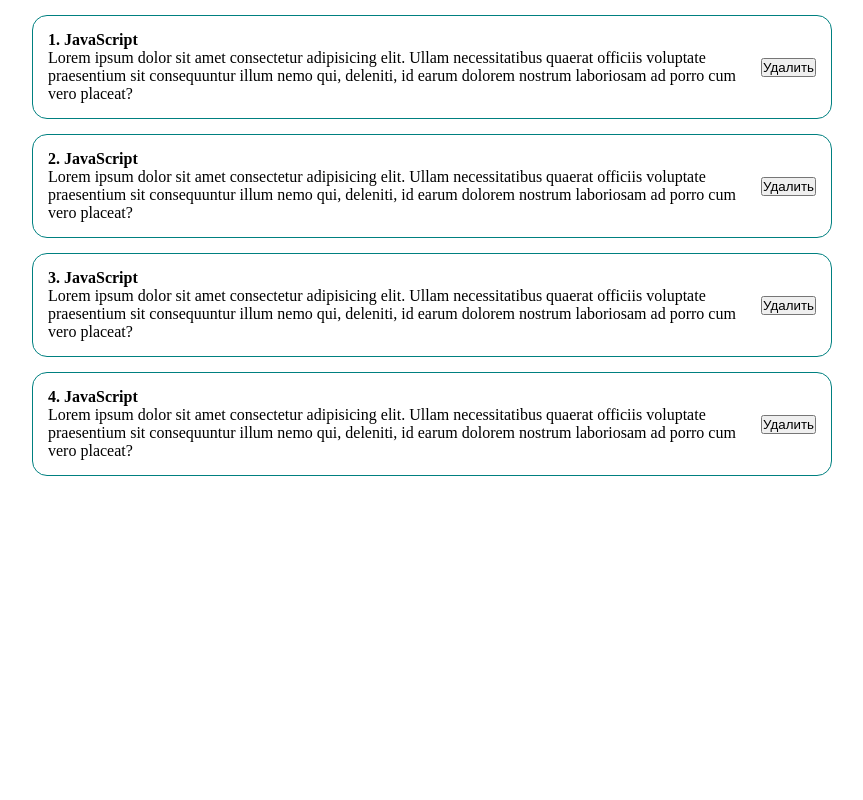
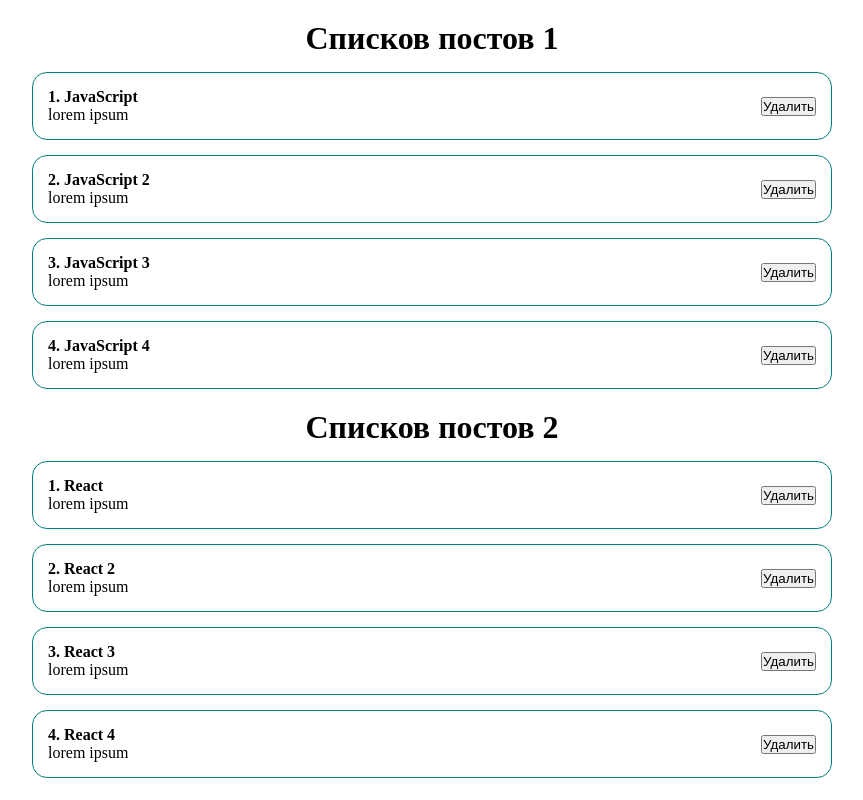
Before and after one commit to thesmol/react_ulbitv_course, a React (Vite) app: page / in a window 1280 px wide. Shown: the whole page, without its empty margins (208-1071 px from the left). Built offline with nearby package versions, Linux system fonts and the light colour scheme.

Commit message:
Add a component PostList, and move the Posts there

```diff
--- a/src/App.jsx
+++ b/src/App.jsx
@@ -1,38 +1,32 @@
 // import Button from '@mui/material/Button';
-import Post from "./components/Post";
+import { useState } from "react";
 import "./styles/App.css";
+import PostList from "./components/PostList";
 
 function App() {
+  const [posts, setPosts] = useState([
+    { id: 1, title: 'JavaScript', body: 'lorem ipsum' },
+    { id: 2, title: 'JavaScript 2', body: 'lorem ipsum' },
+    { id: 3, title: 'JavaScript 3', body: 'lorem ipsum' },
+    { id: 4, title: 'JavaScript 4', body: 'lorem ipsum' },
+  ]);
+
+  const [posts2, setPosts2] = useState([
+    { id: 1, title: 'React', body: 'lorem ipsum' },
+    { id: 2, title: 'React 2', body: 'lorem ipsum' },
+    { id: 3, title: 'React 3', body: 'lorem ipsum' },
+    { id: 4, title: 'React 4', body: 'lorem ipsum' },
+  ]);
 
   return (
     <div className='App'>
-      <Post
-        post = {{
-          id: 1,
-          title: "JavaScript",
-          body: "Lorem ipsum dolor sit amet consectetur adipisicing elit. Ullam necessitatibus quaerat officiis voluptate praesentium sit consequuntur illum nemo qui, deleniti, id earum dolorem nostrum laboriosam ad porro cum vero placeat?"
-        }}
+      <PostList
+        posts={posts}
+        title="Списков постов 1"
       />
-      <Post
-        post = {{
-          id: 2,
-          title: "JavaScript",
-          body: "Lorem ipsum dolor sit amet consectetur adipisicing elit. Ullam necessitatibus quaerat officiis voluptate praesentium sit consequuntur illum nemo qui, deleniti, id earum dolorem nostrum laboriosam ad porro cum vero placeat?"
-        }}
-      />
-      <Post
-        post = {{
-          id: 3,
-          title: "JavaScript",
-          body: "Lorem ipsum dolor sit amet consectetur adipisicing elit. Ullam necessitatibus quaerat officiis voluptate praesentium sit consequuntur illum nemo qui, deleniti, id earum dolorem nostrum laboriosam ad porro cum vero placeat?"
-        }}
-      />
-      <Post
-        post = {{
-          id: 4,
-          title: "JavaScript",
-          body: "Lorem ipsum dolor sit amet consectetur adipisicing elit. Ullam necessitatibus quaerat officiis voluptate praesentium sit consequuntur illum nemo qui, deleniti, id earum dolorem nostrum laboriosam ad porro cum vero placeat?"
-        }}
+      <PostList
+        posts={posts2}
+        title="Списков постов 2"
       />
     </div>
   )
--- /dev/null
+++ b/src/components/PostList.jsx
@@ -0,0 +1,33 @@
+import Post from "./Post";
+import PropTypes from 'prop-types';
+
+
+function PostList({ posts, title }) {
+    return (
+        <div>
+            <h1 style={{
+                textAlign: 'center',
+                marginTop: '20px'
+            }}>{title}</h1>
+            {posts.map(post =>
+                <Post
+                    key={post.id}
+                    post={post}
+                />
+            )}
+        </div>
+    )
+}
+
+PostList.propTypes = {
+    posts: PropTypes.arrayOf(
+        PropTypes.shape({
+            id: PropTypes.number,
+            title: PropTypes.string,
+            body: PropTypes.string
+        })
+    ).isRequired,
+    title: PropTypes.string
+};
+
+export default PostList
```
